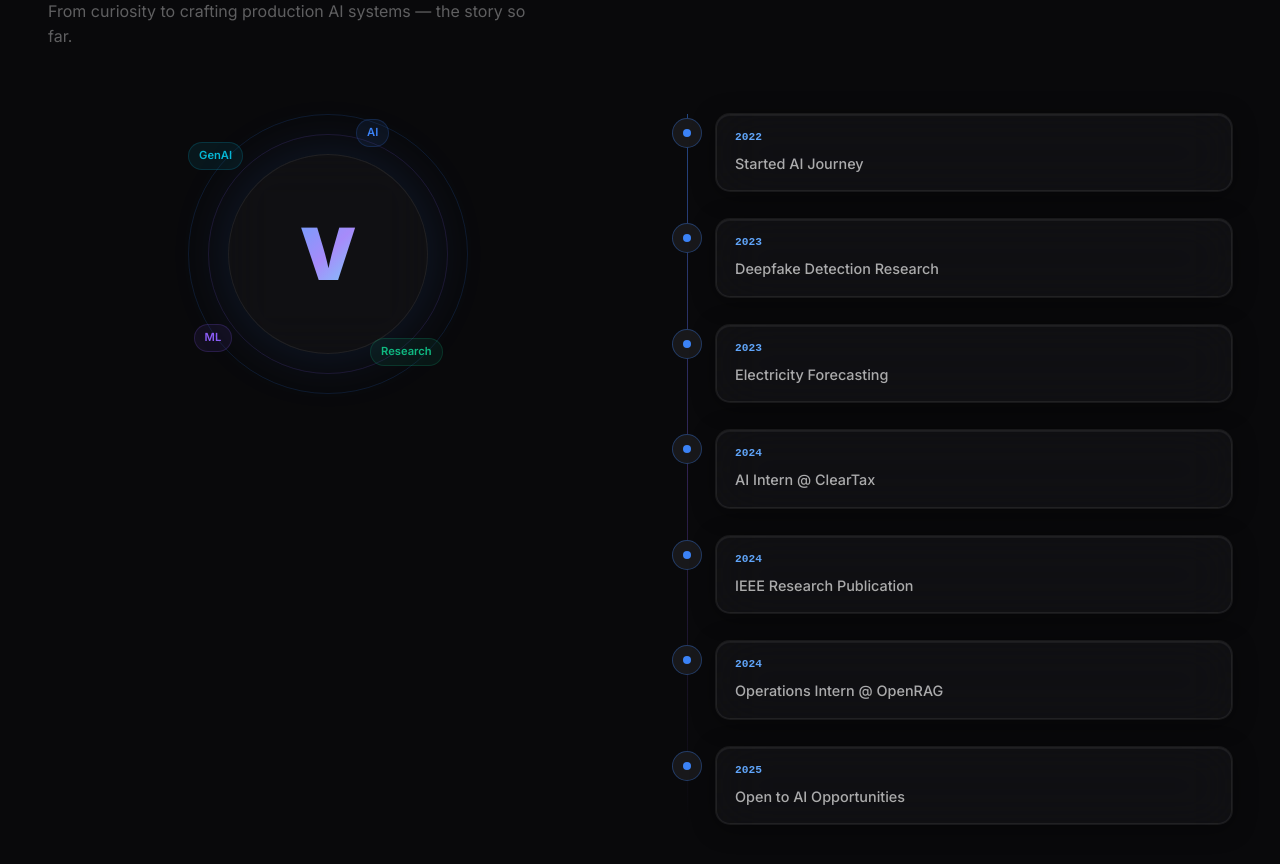
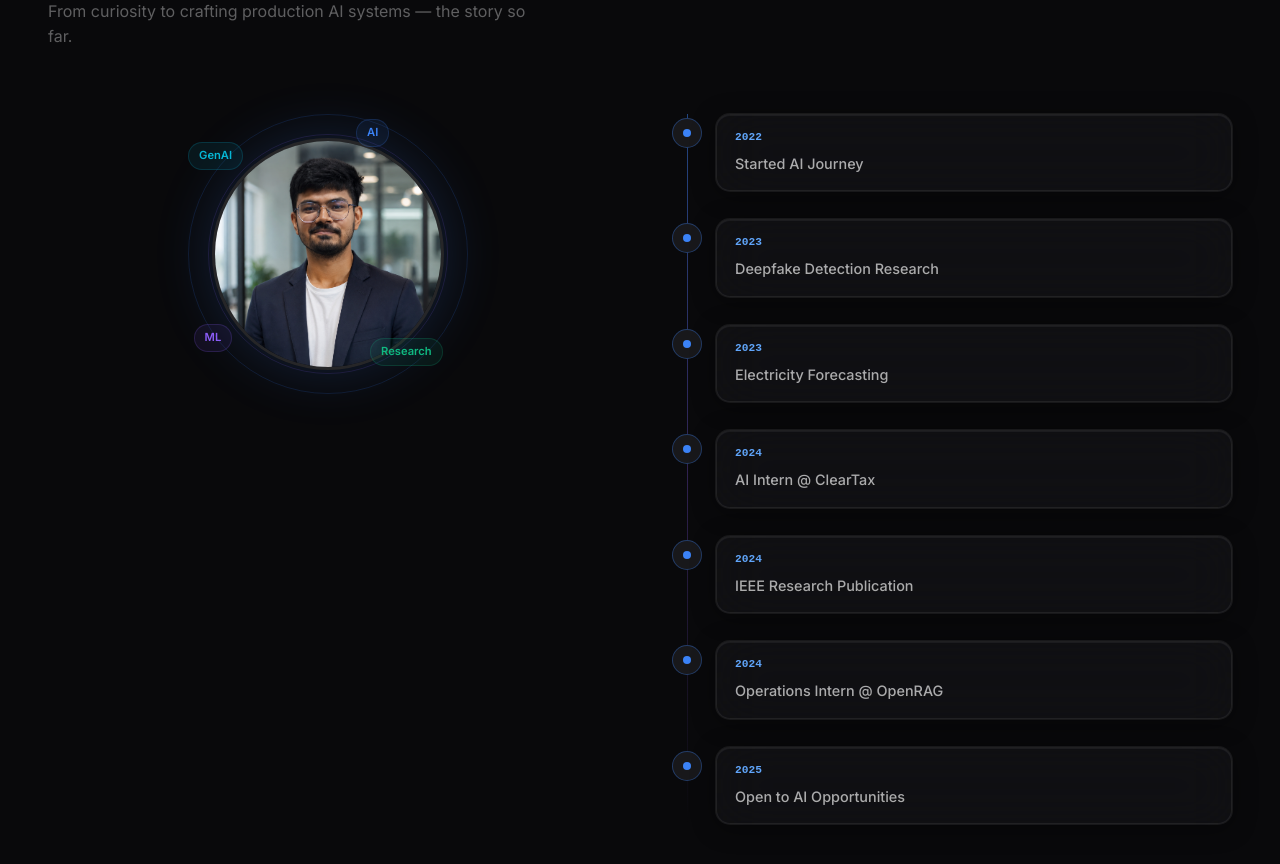
Before and after one commit to Vaibhav586/Portfolio_vaibhav, a Next.js app: page / in a window 1280 px wide. Shown: the part 1140-2004 px from the top of the page. Built offline with nearby package versions, Linux system fonts and the light colour scheme.

Commit message:
Add profile photo to about section

```diff
--- a/src/components/sections/About.tsx
+++ b/src/components/sections/About.tsx
@@ -1,5 +1,6 @@
 "use client";
 import { motion } from "framer-motion";
+import Image from "next/image";
 import { data } from "@/lib/data";
 
 function SectionHeader({ label, title, sub }: { label: string; title: React.ReactNode; sub: string }) {
@@ -61,17 +62,19 @@ export default function About() {
                 border: "1px solid rgba(139,92,246,0.15)",
                 animation: "spin-reverse 14s linear infinite",
               }} />
-              {/* Core */}
-              <div
-                className="glass"
+              {/* Profile photo */}
+              <Image
+                src="/vaibhav2.png"
+                alt="Vaibhav"
+                fill
+                sizes="232px"
                 style={{
-                  position: "absolute", inset: 40, borderRadius: "50%",
-                  display: "flex", alignItems: "center", justifyContent: "center",
-                  boxShadow: "0 0 60px rgba(59,130,246,0.15)",
+                  inset: 24, width: "calc(100% - 48px)", height: "calc(100% - 48px)",
+                  borderRadius: "50%", objectFit: "cover", objectPosition: "center top",
+                  border: "3px solid rgba(255,255,255,0.12)",
+                  boxShadow: "0 0 60px rgba(59,130,246,0.2)",
                 }}
-              >
-                <span className="gradient-text" style={{ fontSize: "4.5rem", fontWeight: 900 }}>V</span>
-              </div>
+              />
               {/* Floating chips */}
               {[
                 { top: "2%",  left: "60%", label: "AI",      color: "#3b82f6", delay: 0 },
```
Also changed, not shown: public/vaibhav2.png (added).
